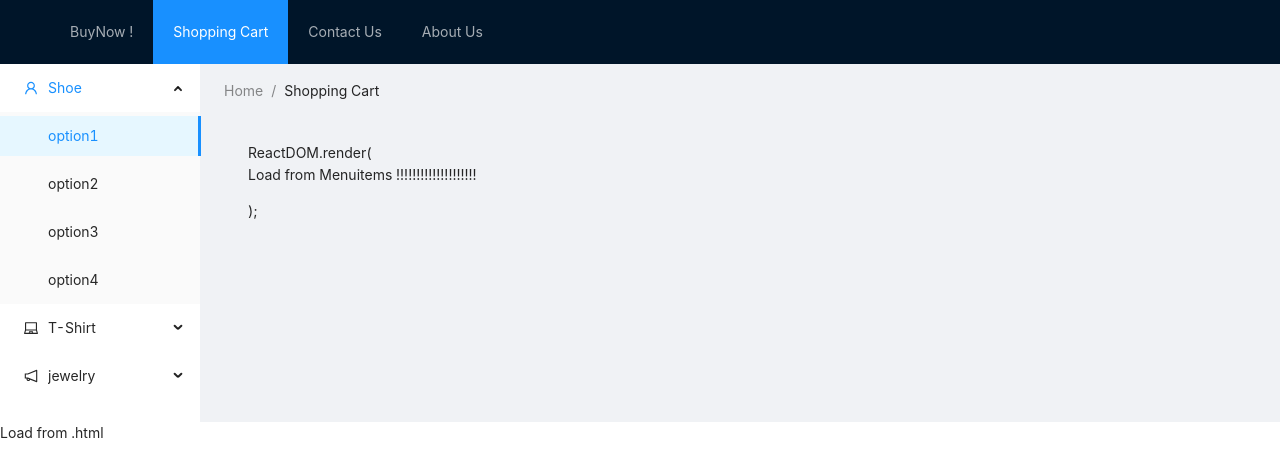
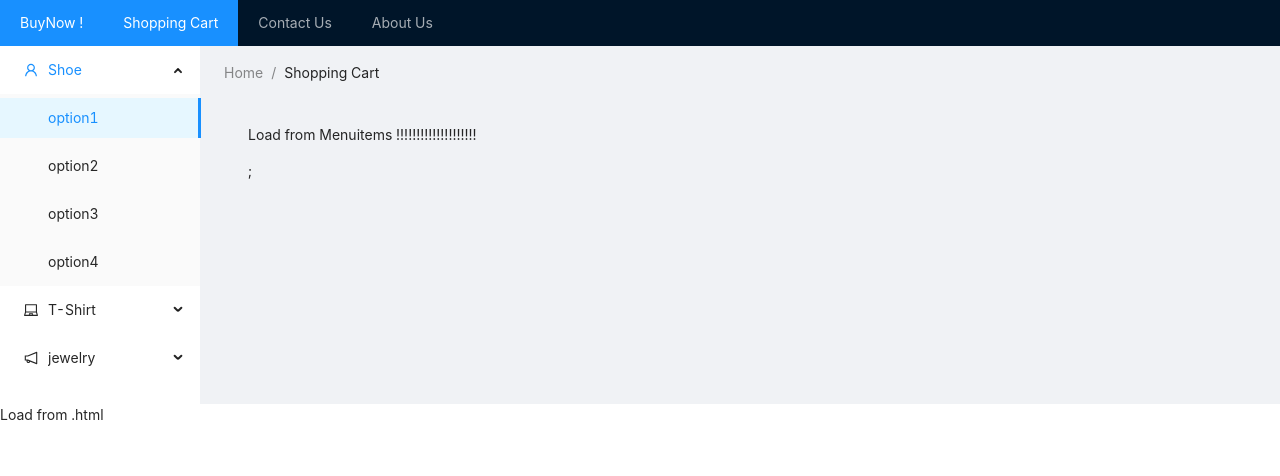
Before and after one commit to HomayounFakhar/final, a React (Create React App) app: page / in a window 1280 px wide. Both pictures are taken after a click on the item "Shopping Cart". Shown: the top 476 px of the page. Built offline with nearby package versions, Linux system fonts and the light colour scheme.

Commit message:
Start Routing

```diff
--- a/src/App.js
+++ b/src/App.js
@@ -13,6 +13,8 @@ const { Header, Content, Sider } = Layout;
 
 function App() {
 
+  const [DisNone , SetDisNone] = useState("DisNone");
+
   const [itemF , setFItem] = useState("BuyNow !");
   const [itemS , setS2Item] = useState("Shopping Cart");
   const [itemT , setTItem] = useState("Contact Us");
@@ -22,13 +24,20 @@ function App() {
 
   function RouteName(event) {
 
-    console.log(event.item.props.names)
-    setcount(event.item.props.names)
+    console.log(event.item.props.names);
+    setcount(event.item.props.names);
+
+    if (event.item.props.names == "BuyNow !") {
+      SetDisNone('DisNone');
+    }else{
+      SetDisNone('');
+    };
+
   }
 
 return(
 <Layout>
-    <Header className="header">
+    <Header class="header">
       <div className="logo" />
       <Menu theme="dark" mode="horizontal" defaultSelectedKeys={'1'}>
         <Menu.Item onClick={RouteName} key="1" names ="BuyNow !">{itemF}</Menu.Item>
@@ -79,7 +88,9 @@ return(
           }}
         >
 
-         ReactDOM.render(<Menuitems />);
+         <div className={DisNone}>
+         <Menuitems />;
+         </div>
 
         </Content>
       </Layout>
--- a/src/index.css
+++ b/src/index.css
@@ -11,3 +11,10 @@ code {
   font-family: source-code-pro, Menlo, Monaco, Consolas, 'Courier New',
     monospace;
 }
+
+
+.DisNone {
+
+  display: none;
+
+}
```
